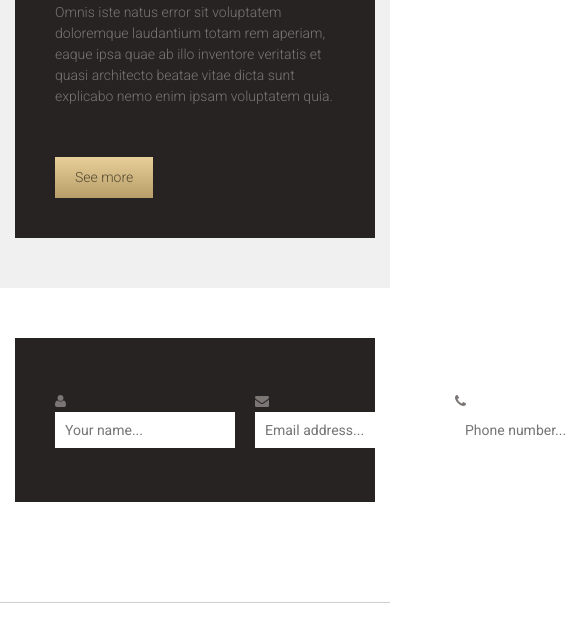
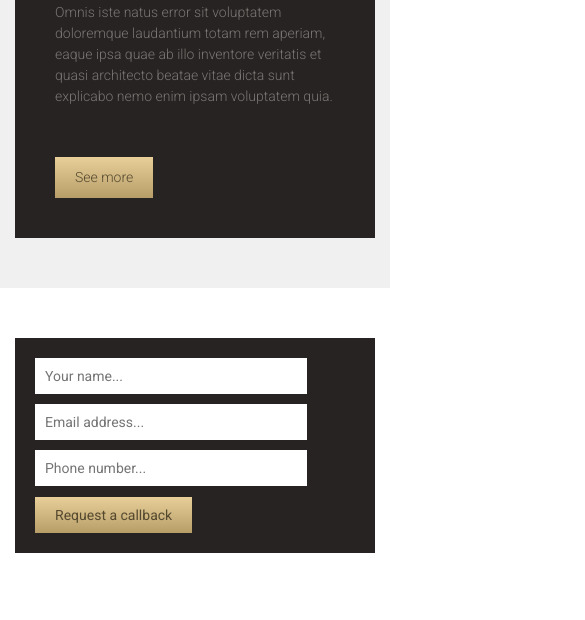
Before and after one commit to Narc2020/nisarganand.github.io, a plain HTML site: page index.html in a window 390 px wide. Shown: the part 3804-4424 px from the top of the page, 585 px wide, since content can reach past the window. Drawn offline with Linux system fonts and the light colour scheme.

Commit message:
change 2909-11:24

```diff
--- a/index.html
+++ b/index.html
@@ -179,30 +179,26 @@
 				</div>
 				<div class="fullwidth-block">
 					<div class="container">
-						<div class="subscribe-form-" style="    background: #262322;
-												width: 100%;
-												padding: 30px;
-												display: flex;
-											">
-							<form action="#" style="display: flex;">
+						<div class="form-media-css formdiv-css">
+							<form action="#" class="form-css" >
 
 								<div class="field-css">
-									<i class="fa fa-user"></i>
+									<!-- <i class="fa fa-user"></i> -->
 									<input type="text" placeholder="Your name...">
 								</div>
 								<div class="field-css">
-									<i class="fa fa-envelope"></i>
+									<!-- <i class="fa fa-envelope"></i> -->
 									<input type="text" placeholder="Email address...">
 								</div>
 								<div class="field-css">
-									<i class="fa fa-phone"></i>
+									<!-- <i class="fa fa-phone"></i> -->
 									<input type="text" placeholder="Phone number...">
 								</div>
 								<div class="field-submit">
 								<input type="submit" value="Request a callback" >
 							</div>
 							</form>
-							<a href="tel:8665562570"><i class="fa fa-phone"></i></a>
+							<!-- <a href="tel:8665562570"><i class="fa fa-phone"></i></a> -->
 						</div>
 					</div>
 				</div>
--- a/style.css
+++ b/style.css
@@ -1457,3 +1457,43 @@ form textarea {
   .field-submit{
     margin: 3% 10px;
   }
+  .formdiv-css{background: #262322;
+  width: 100%;
+  padding: 30px;
+  display: inline-block;
+}
+.form-css{
+ display: flex;
+}
+
+
+/* form-media-css */
+@media screen and (max-width: 992px) {
+  .formdiv-css{background: #262322;
+    width: 50%;
+    padding: 10px;
+    display: flex;
+    justify-content: center;
+    align-items: center;
+    }
+  .form-css{
+    width: 100%;
+    display: block;
+  }
+  .field-css{
+    width: 100%;
+  }
+  .field-css input{
+    width: 80%;
+  }
+}
+
+@media screen and (max-width: 640px) {
+  .formdiv-css{background: #262322;
+    width: 100%;
+    padding: 10px;
+    }
+  .field-css{
+      width: 100%;
+    }
+}
```
